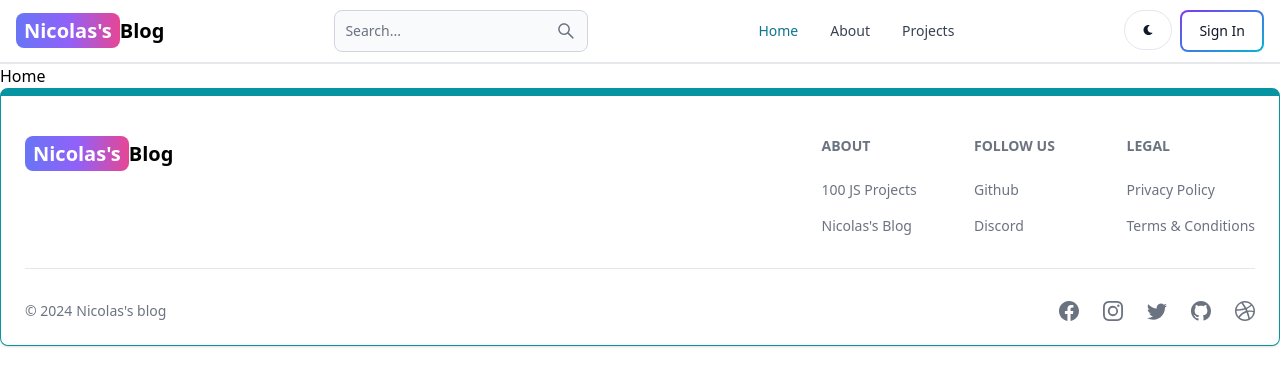
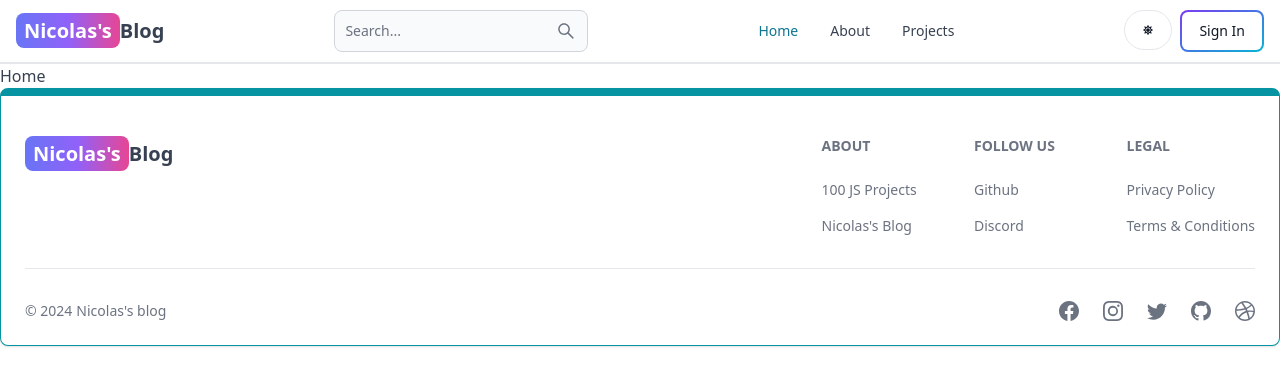
Before and after one commit to NicolasLi2/blog, a React (Vite) app in the folder frontend/: page / in a window 1280 px wide. Shown: the top 386 px of the page. Built offline with nearby package versions, Linux system fonts and the light colour scheme; no server answers.

Commit message:
complete dark mode functionality

```diff
--- a/frontend/src/components/Header.tsx
+++ b/frontend/src/components/Header.tsx
@@ -1,12 +1,15 @@
 import { Avatar, Button, Dropdown, Navbar, TextInput } from 'flowbite-react';
 import { AiOutlineSearch } from 'react-icons/ai';
-import { FaMoon } from 'react-icons/fa';
-import { useSelector } from 'react-redux';
+import { FaMoon, FaSun } from 'react-icons/fa';
+import { useDispatch, useSelector } from 'react-redux';
 import { Link, useLocation } from 'react-router-dom';
+import { toggleTheme } from '../redux/theme/themeSlice';
 
 export default function Header() {
   const path = useLocation().pathname;
+  const dispatch = useDispatch();
   const { currentUser } = useSelector((state) => state.user);
+  const { theme } = useSelector((state) => state.theme);
   return (
     <Navbar className='border-b-2'>
       <Link
@@ -30,8 +33,13 @@
         <AiOutlineSearch />
       </Button>
       <div className='flex gap-2 md:order-2'>
-        <Button className='w-12 h-10 hidden sm:inline' color='gray' pill>
-          <FaMoon />
+        <Button
+          className='w-12 h-10 hidden sm:inline'
+          color='gray'
+          pill
+          onClick={() => dispatch(toggleTheme())}
+        >
+          {theme === 'dark' ? <FaMoon /> : <FaSun />}
         </Button>
         {currentUser ? (
           <Dropdown
--- /dev/null
+++ b/frontend/src/components/ThemeProvider.tsx
@@ -0,0 +1,12 @@
+import { useSelector } from 'react-redux';
+
+export default function ThemeProvider({ children }) {
+  const { theme } = useSelector((state) => state.theme);
+  return (
+    <div className={theme}>
+      <div className='bg-white text-gray-700 dark:text-gray-200 dark:bg-[rgb(16,23,42)] min-h-screen'>
+        {children}
+      </div>
+    </div>
+  );
+}
--- a/frontend/src/main.tsx
+++ b/frontend/src/main.tsx
@@ -5,12 +5,15 @@
 import './index.css';
 import { persistor, store } from './redux/store.ts';
 import { PersistGate } from 'redux-persist/integration/react';
+import ThemeProvider from './components/ThemeProvider.tsx';
 
 ReactDOM.createRoot(document.getElementById('root')!).render(
   <React.StrictMode>
     <Provider store={store}>
       <PersistGate persistor={persistor}>
-        <App />
+        <ThemeProvider>
+          <App />
+        </ThemeProvider>
       </PersistGate>
     </Provider>
   </React.StrictMode>
--- a/frontend/src/redux/store.ts
+++ b/frontend/src/redux/store.ts
@@ -1,10 +1,12 @@
 import { combineReducers, configureStore } from '@reduxjs/toolkit';
 import userReducer from './user/userSlice';
+import themeReducer from './theme/themeSlice';
 import { persistReducer, persistStore } from 'redux-persist';
 import storage from 'redux-persist/lib/storage';
 
 const rootReducer = combineReducers({
   user: userReducer,
+  theme: themeReducer,
 });
 
 const persistConfig = {
--- /dev/null
+++ b/frontend/src/redux/theme/themeSlice.ts
@@ -0,0 +1,18 @@
+import { createSlice } from '@reduxjs/toolkit';
+
+const initialState = {
+  theme: 'light',
+};
+
+const themeSlice = createSlice({
+  name: 'theme',
+  initialState,
+  reducers: {
+    toggleTheme: (state) => {
+      state.theme = state.theme === 'light' ? 'dark' : 'light';
+    },
+  },
+});
+
+export const { toggleTheme } = themeSlice.actions;
+export default themeSlice.reducer;
```
